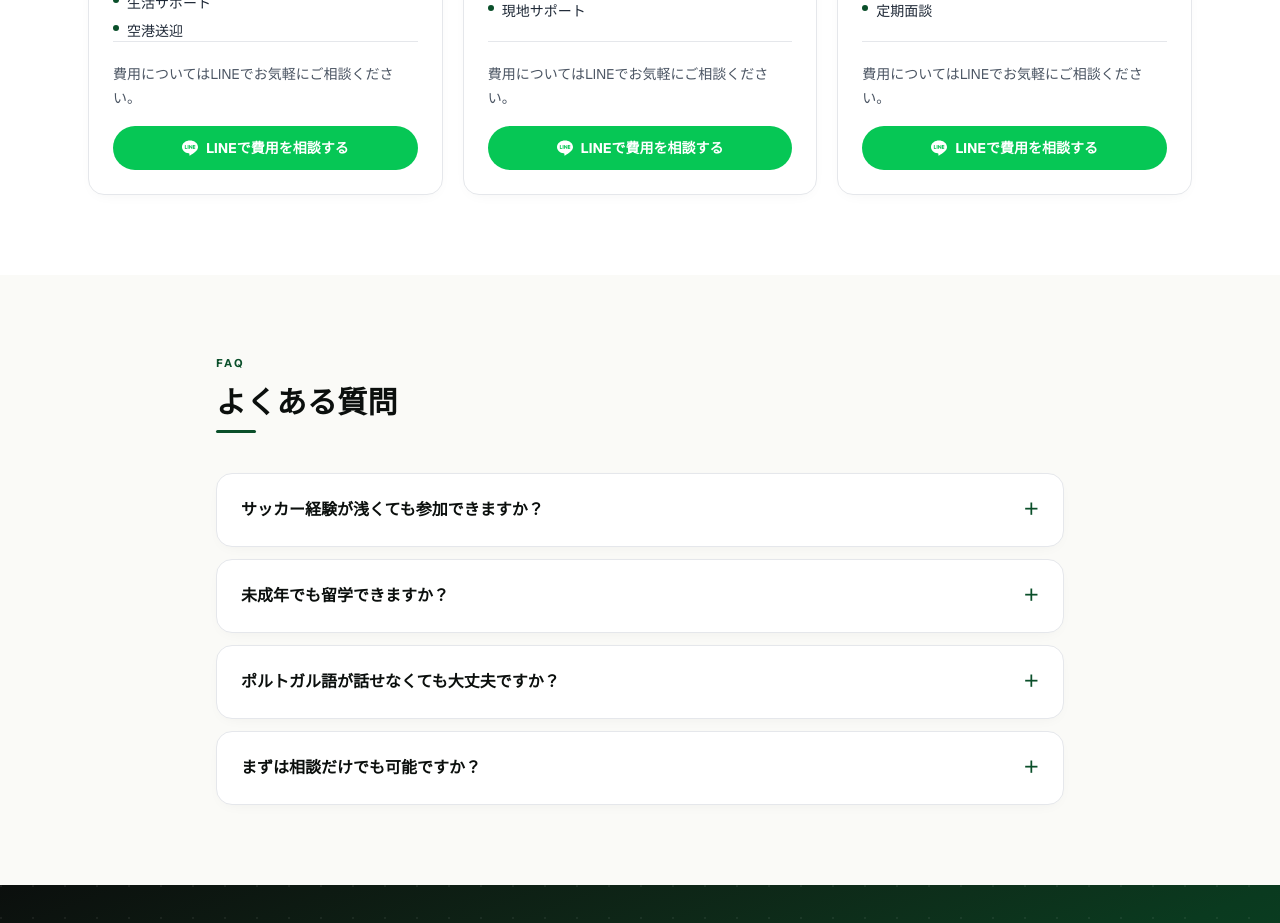
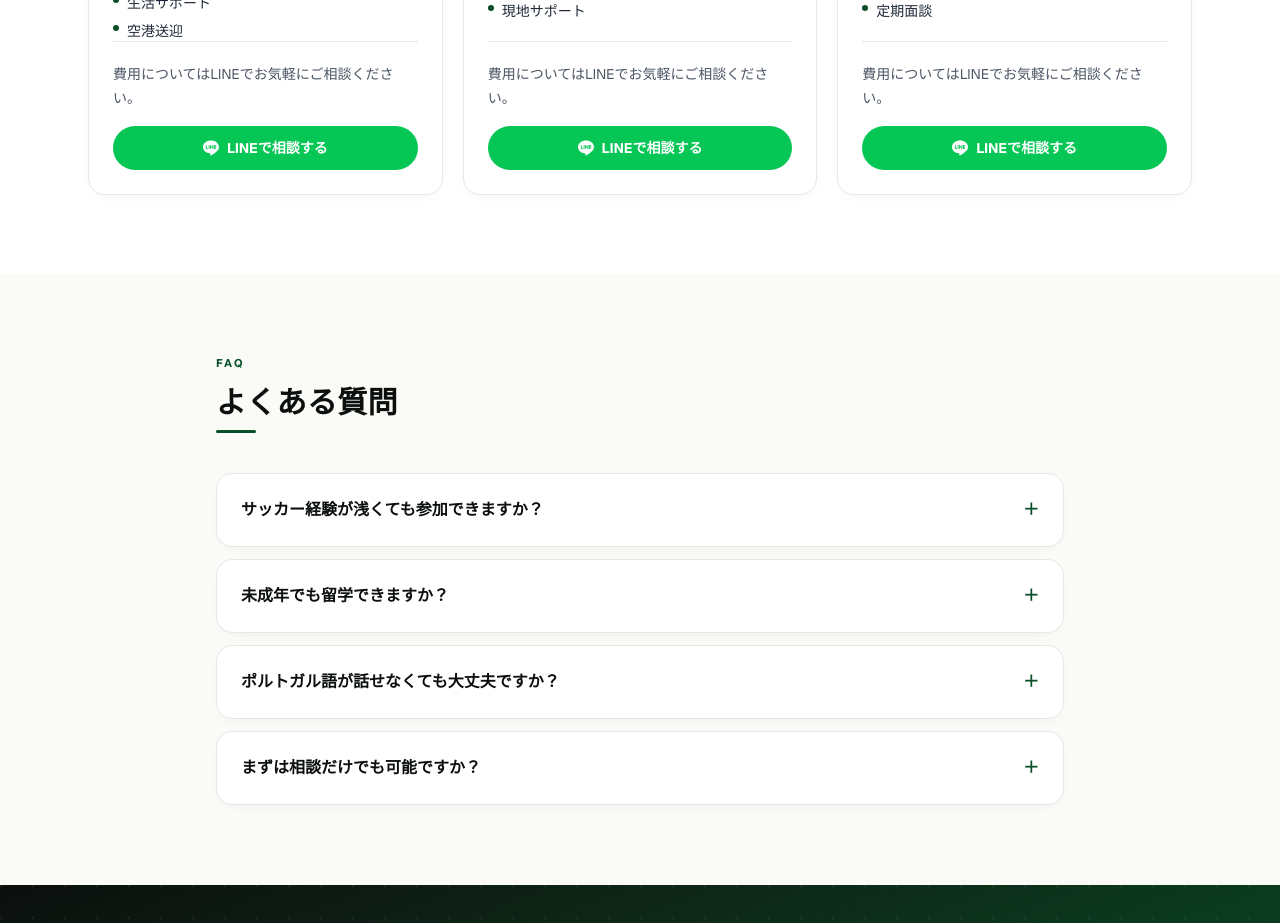
Before and after one commit to roki0711416-hash/parasonho, a Next.js app: page / in a window 1280 px wide. Shown: the part 2400-3323 px from the top of the page. Built offline with nearby package versions, Linux system fonts and the light colour scheme.

Commit message:
fix: update plans CTA copy to LINEで相談する

```diff
--- a/app/page.tsx
+++ b/app/page.tsx
@@ -184,7 +184,7 @@ export default function Home() {
                       className="mt-4 inline-flex w-full items-center justify-center gap-2 rounded-full bg-[#06C755] px-5 py-3 text-sm font-bold text-white transition hover:bg-[#05b34c]"
                     >
                       <svg viewBox="0 0 24 24" className="h-4 w-4" fill="currentColor" aria-hidden="true"><path d="M19.365 9.863c.349 0 .63.285.63.631 0 .345-.281.63-.63.63H17.61v1.125h1.755c.349 0 .63.283.63.63 0 .344-.281.629-.63.629h-2.386c-.345 0-.627-.285-.627-.629V8.108c0-.345.282-.63.63-.63h2.386c.346 0 .627.285.627.63 0 .349-.281.63-.63.63H17.61v1.125h1.755zm-3.855 3.016c0 .27-.174.51-.432.596-.064.021-.133.031-.199.031-.211 0-.391-.09-.51-.25l-2.443-3.317v2.94c0 .344-.279.629-.631.629-.346 0-.626-.285-.626-.629V8.108c0-.27.173-.51.43-.595.06-.023.136-.033.194-.033.195 0 .375.104.495.254l2.462 3.33V8.108c0-.345.282-.63.63-.63.345 0 .63.285.63.63v4.771zm-5.741 0c0 .344-.282.629-.631.629-.345 0-.627-.285-.627-.629V8.108c0-.345.282-.63.63-.63.346 0 .628.285.628.63v4.771zm-2.466.629H4.917c-.345 0-.63-.285-.63-.629V8.108c0-.345.285-.63.63-.63.348 0 .63.285.63.63v4.141h1.756c.348 0 .629.283.629.63 0 .344-.281.629-.629.629M24 10.314C24 4.943 18.615.572 12 .572S0 4.943 0 10.314c0 4.811 4.27 8.842 10.035 9.608.391.082.923.258 1.058.59.12.301.079.766.038 1.08l-.164 1.02c-.045.301-.24 1.186 1.049.645 1.291-.539 6.916-4.078 9.436-6.975C23.176 14.393 24 12.458 24 10.314"/></svg>
-                      LINEで費用を相談する
+                      LINEで相談する
                     </a>
                   </div>
                 </article>
```
